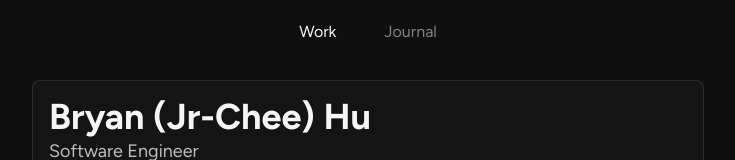
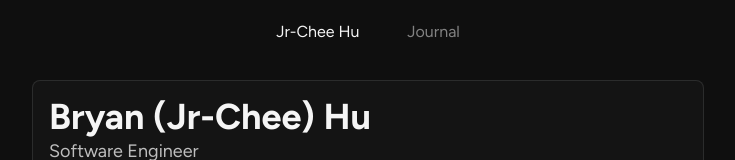
Before and after one commit to mrdude8391/branflakes, a React (Vite) app: page / in a window 1280 px wide. Shown: the top 160 px of the page, without its empty margins (272-1007 px from the left). Built offline with nearby package versions, Linux system fonts and the light colour scheme.

Commit message:
renamed nav to my name

```diff
--- a/src/components/Nav.tsx
+++ b/src/components/Nav.tsx
@@ -12,7 +12,7 @@ const Nav = () => {
       <nav>
         <div className="flex items-center h-full justify-center gap-12 ">
           <Link to="/" className={navButtonBehavior("/")}>
-            Work
+            Jr-Chee Hu
           </Link>
           {/* <Link to="/about" className={navButtonBehavior("/about")}>
             About
```
